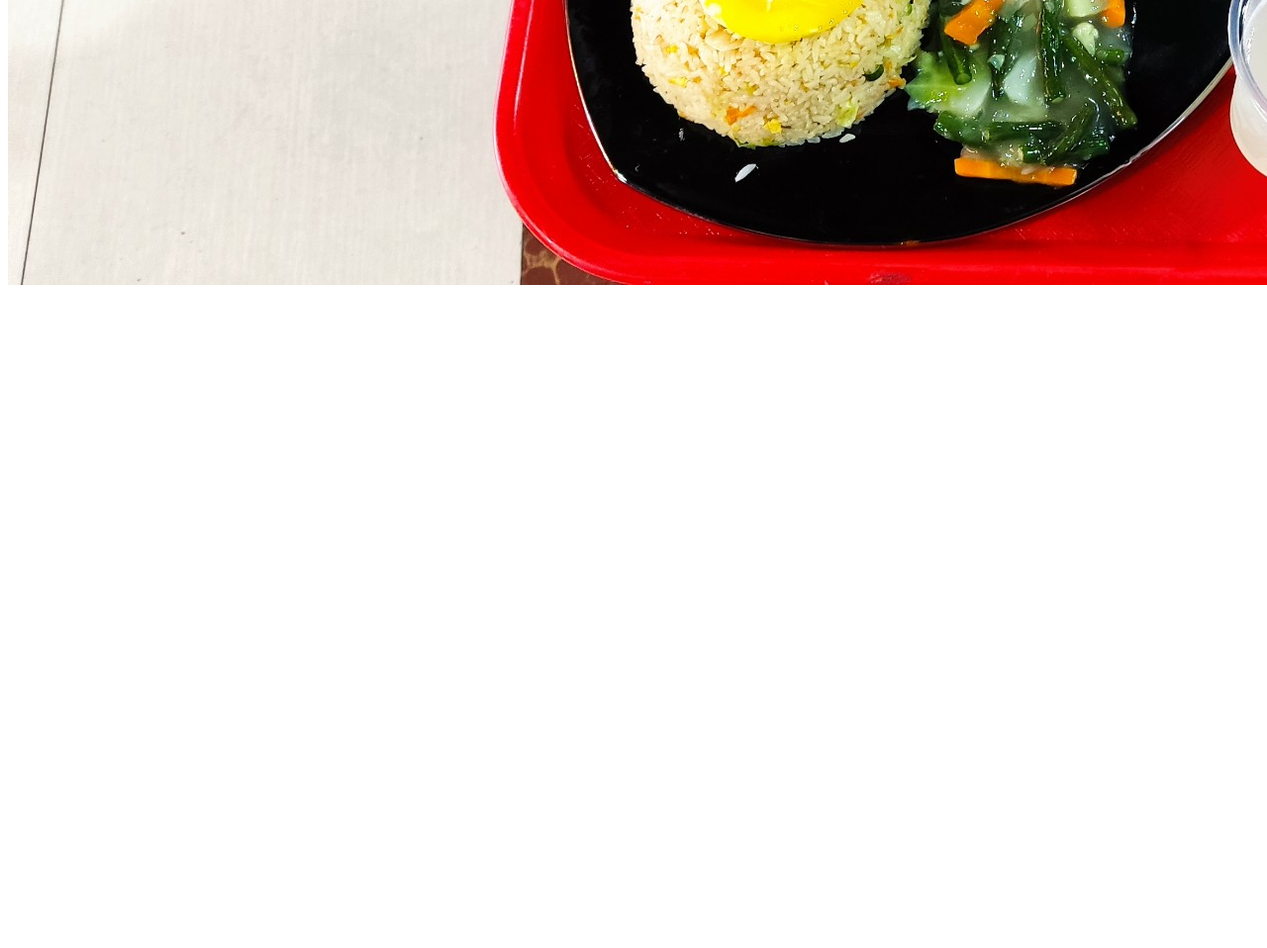
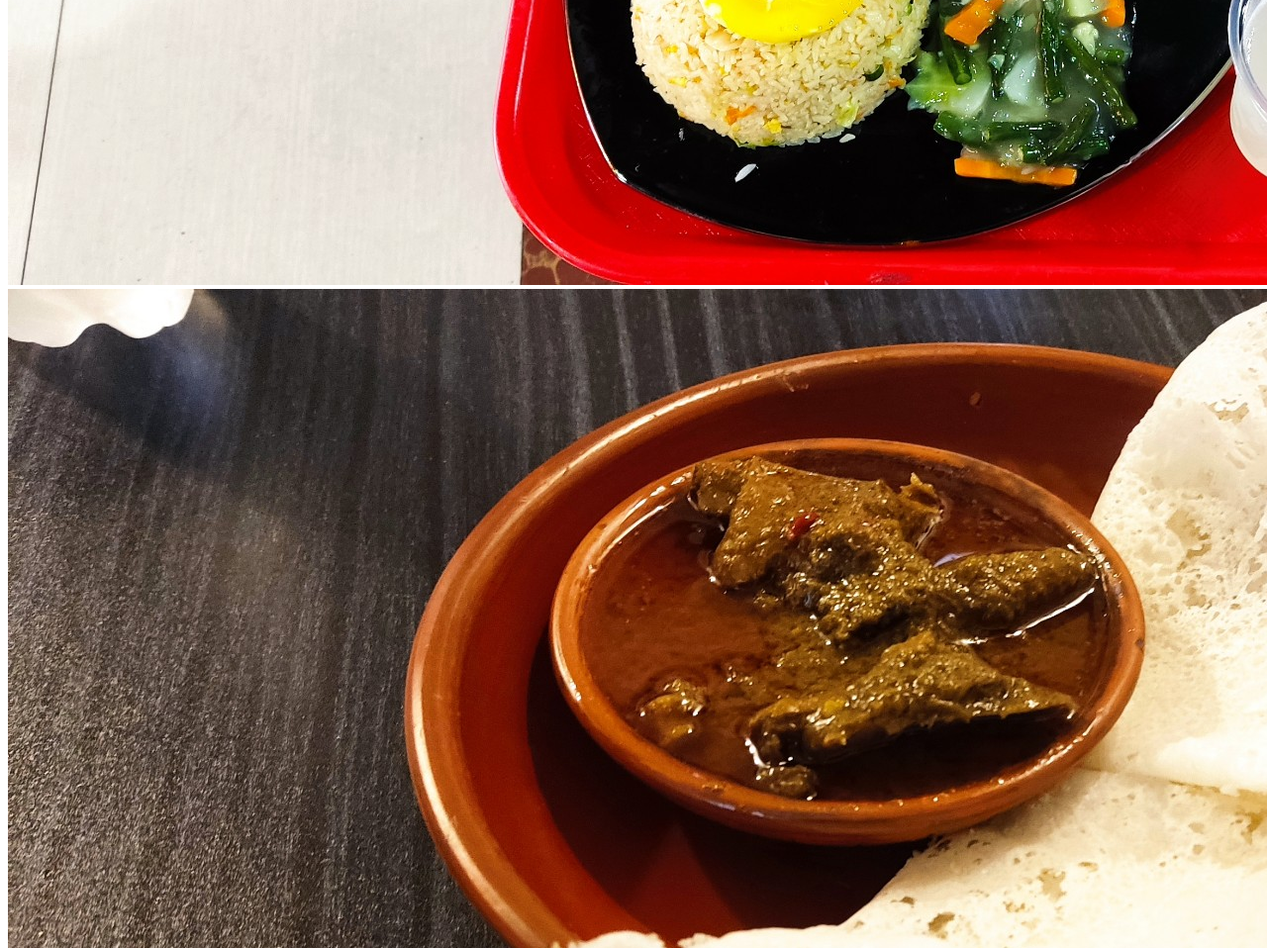
Before and after one commit to zayed-reza/my-second-repo, a plain HTML site: page index.html in a window 1280 px wide. Shown: the part 922-1880 px from the top of the page at 99% size. Before the commit the page ends 1222 px from the top, so only its background shows below. Drawn offline with Linux system fonts and the light colour scheme.

Commit message:
add another image

```diff
--- a/index.html
+++ b/index.html
@@ -13,5 +13,6 @@
     <p>more paragraph</p>
     <p>I am coding coding and coding</p>
     <img src="Ifter.jpg" alt="">
+    <img src="chalruti.jpg" alt="">
 </body>
 </html>
```
